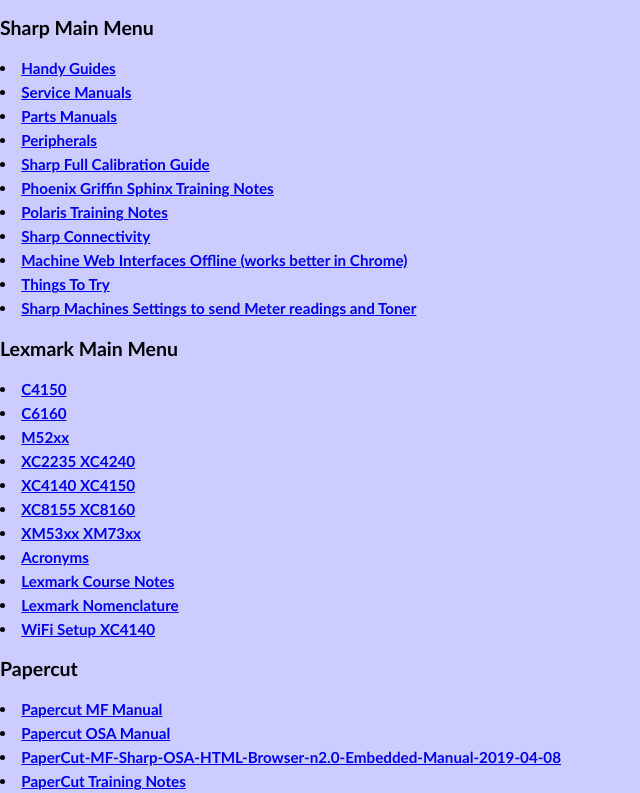
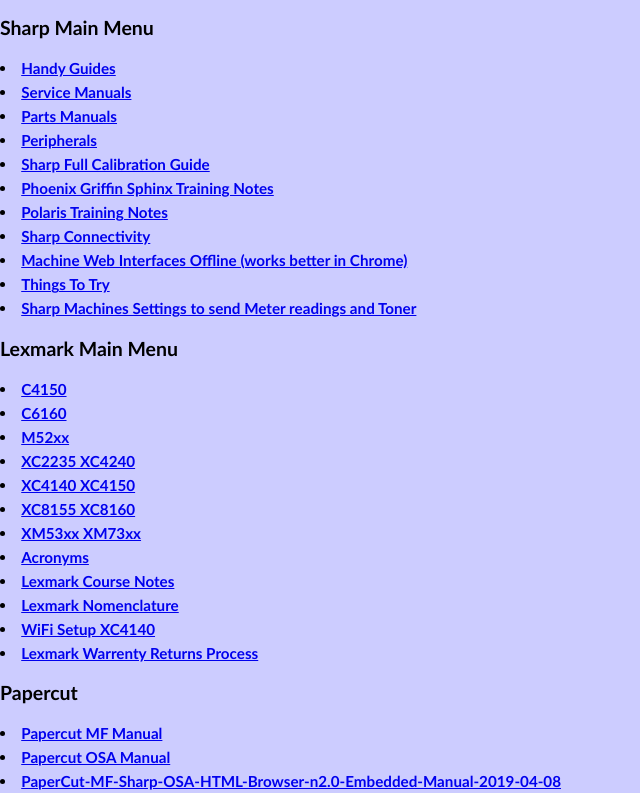
Before and after one commit to rosindubh/HTML, a plain HTML site: page index.html in a window 1280 px wide. Shown: the top 793 px of the page, without its empty margins (0-640 px from the left). Drawn offline with Linux system fonts and the light colour scheme; files that its build step writes are made by us from their sources; files whose address does not match are found by name.

```diff
--- a/index.html
+++ b/index.html
@@ -50,6 +50,8 @@
       Lexmark Nomenclature
       <li><a href="/home/phil/Documents/lexmark_wifi_setup">
       WiFi Setup XC4140
+      <li><a href="/home/phil/Documents/Lexmark_Warrenty_Parts_Return_Process">
+      Lexmark Warrenty Returns Process
     </a></li>
     </h3>
 
```
